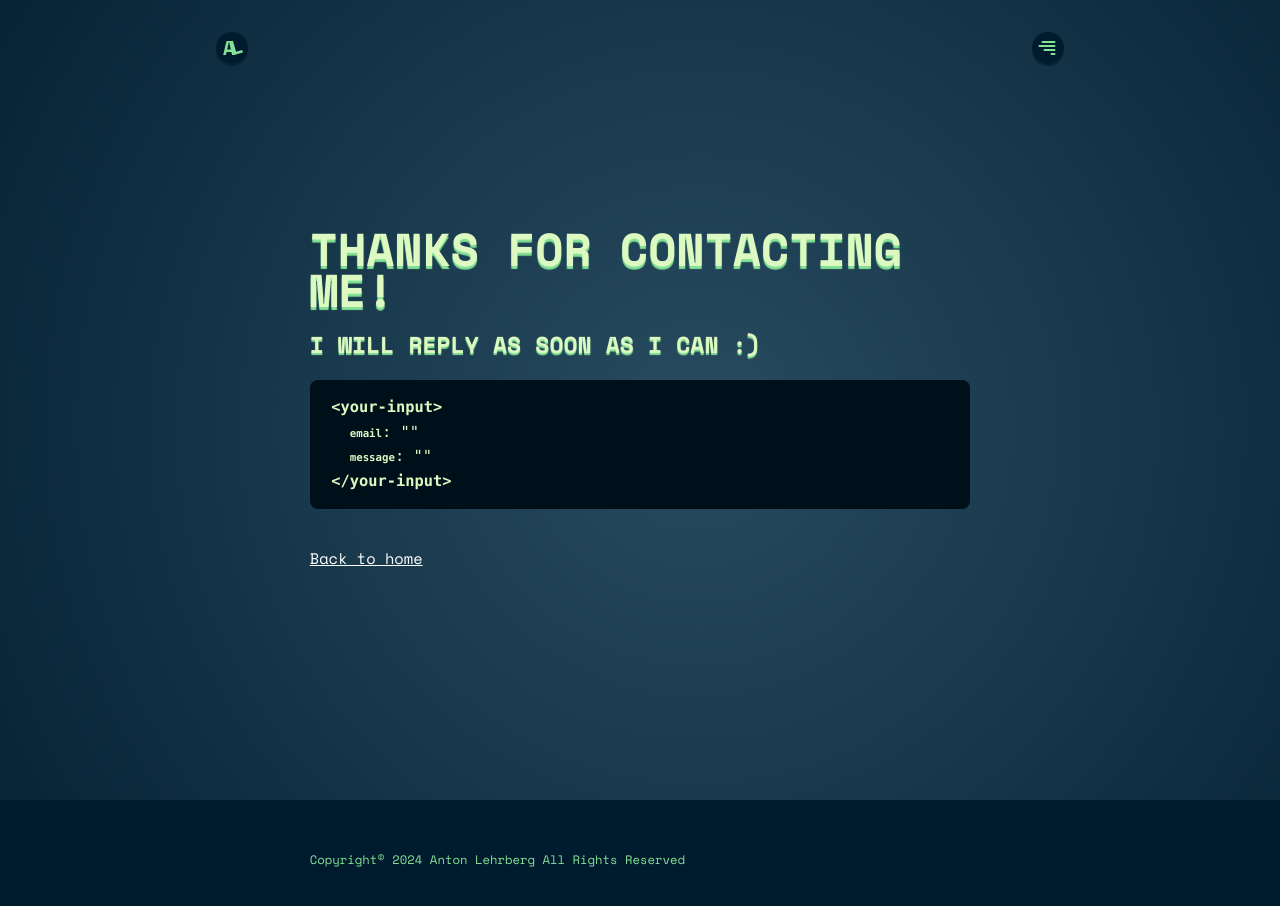
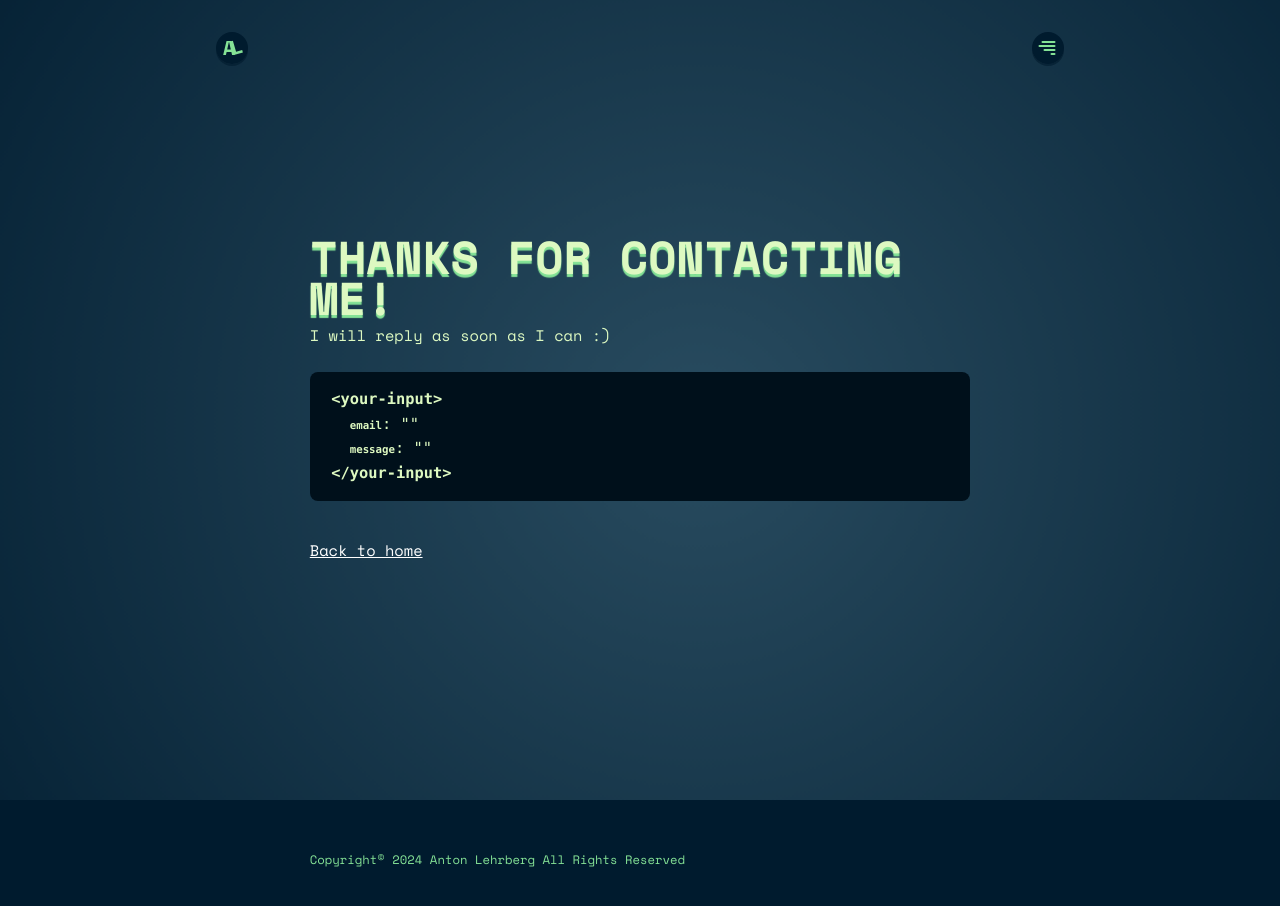
Before and after one commit to MXAnton/portfolio, a Vue app: page /thanks in a window 1280 px wide. Shown: the top 906 px of the page. Built offline with nearby package versions, Linux system fonts and the light colour scheme.

Commit message:
Stylefix thanksView.

```diff
--- a/src/views/ThanksView.vue
+++ b/src/views/ThanksView.vue
@@ -2,8 +2,10 @@
   <main>
     <section>
       <div class="wrapper">
-        <h1>Thanks for contacting me!</h1>
-        <h3>I will reply as soon as I can :)</h3>
+        <div class="header">
+          <h1>Thanks for contacting me!</h1>
+          <p>I will reply as soon as I can :)</p>
+        </div>
 
         <code class="code--form"
           ><span class="code__title">email</span>: "{{ email }}"<br /><span class="code__title"
@@ -41,4 +43,8 @@ export default {
 .link-1 {
   margin-top: 1rem;
 }
+
+.header p {
+  margin-top: 0.4em;
+}
 </style>
```
